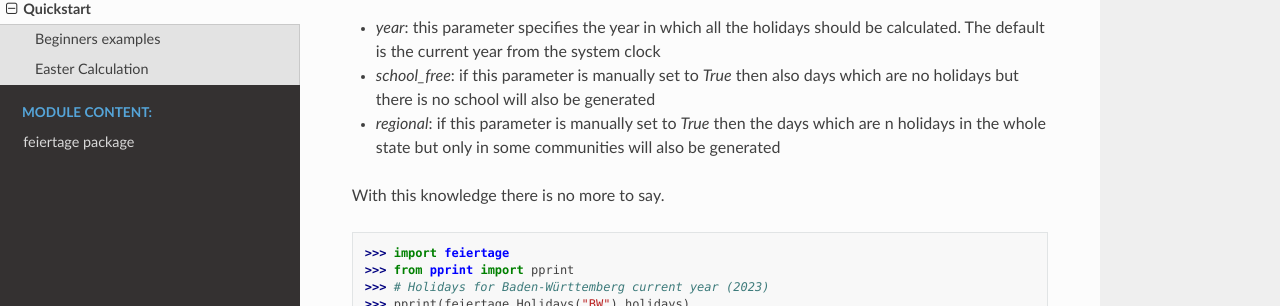
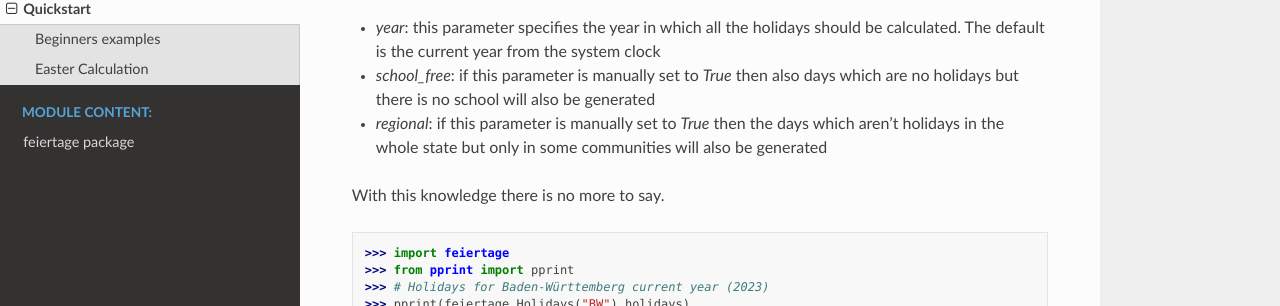
Before and after one commit to MitchiLaser/python-feiertage, a Sphinx documentation site: the page built from docs/source/quickstart.rst, in a window 1280 px wide and 900 px high, scrolled down 660 px. Shown: the part 144-450 px from the top of the window. Built offline with Sphinx 7.4.7 and the Read the Docs theme 3.1.0, drawn with Linux system fonts in a browser that asks for light colours.

Commit message:
fix(docs/source/quickstart.rst): fix typo

```diff
--- a/docs/source/quickstart.rst
+++ b/docs/source/quickstart.rst
@@ -32,7 +32,7 @@ Furthermore there are  optional parameters:
 
 * `year`: this parameter specifies the year in which all the holidays should be calculated. The default is the current year from the system clock
 * `school_free`: if this parameter is manually set to `True` then also days which are no holidays but there is no school will also be generated
-* `regional`: if this parameter is manually set to `True` then the days which are n holidays in the whole state but only in some communities will also be generated
+* `regional`: if this parameter is manually set to `True` then the days which aren't holidays in the whole state but only in some communities will also be generated
 
 With this knowledge there is no more to say.
 
```
